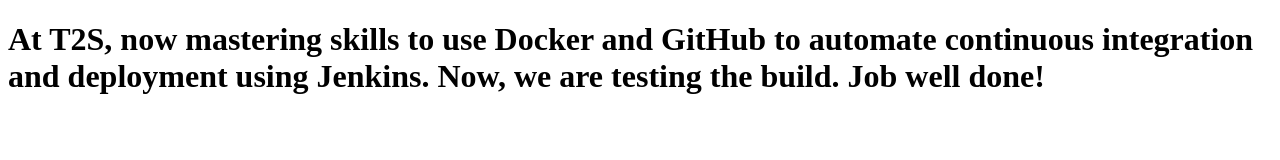
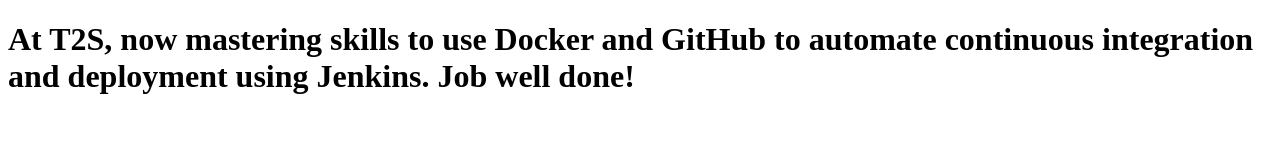
Before and after one commit to Here2ServeU/jenkins-github-docker, a plain HTML site: page t2s-website/index.html in a window 1280 px wide. Drawn offline with Linux system fonts and the light colour scheme.

Commit message:
adding more...

```diff
--- a/t2s-website/index.html
+++ b/t2s-website/index.html
@@ -9,9 +9,6 @@
 <body>
   <h1>At T2S, now mastering skills to use Docker and GitHub
     to automate continuous integration and deployment using Jenkins.
-
-    Now, we are testing the build.
-
     Job well done!</h1>
 </body>
 </html>
```
